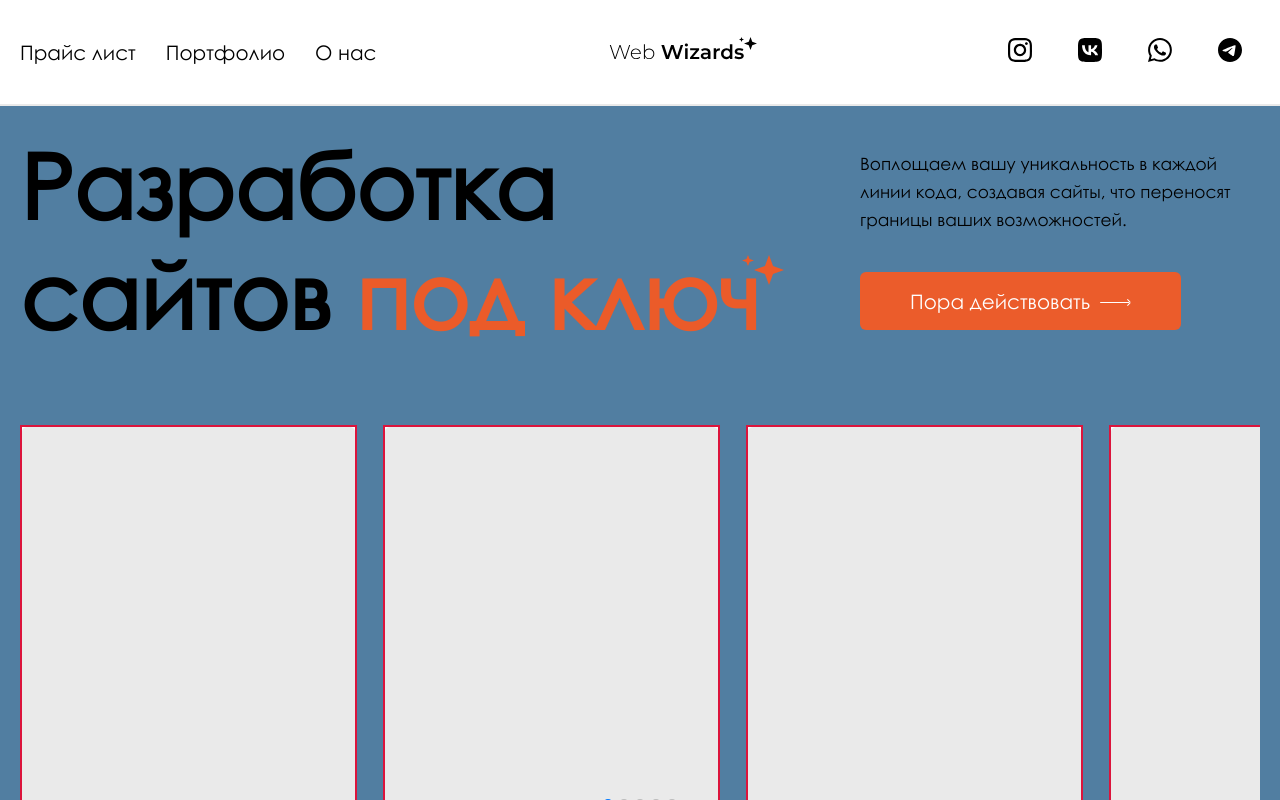
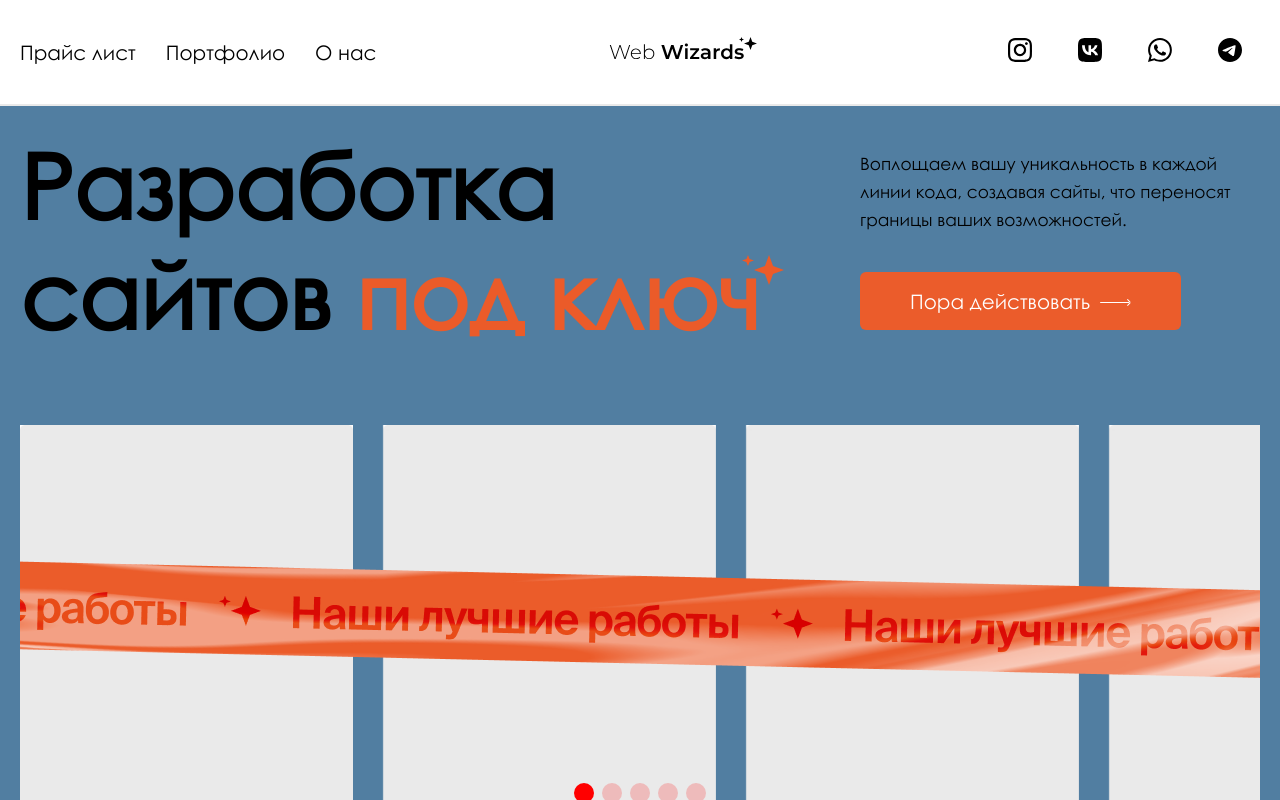
Before and after one commit to vanekh-abramov/web-studio, a React (Create React App) app: page / in a window 1280 px wide. Built offline with nearby package versions, Linux system fonts and the light colour scheme.

Commit message:
feat: add slider line

```diff
--- a/src/components/mainSlider/MainSlider.module.css
+++ b/src/components/mainSlider/MainSlider.css
@@ -7,11 +7,26 @@
   height: 100%;
 }
 
+.swiper::after {
+  content: '';
+  z-index: 5;
+  position: absolute;
+  top: 0;
+  left: 0;
+  right: 0;
+  background-repeat: no-repeat;
+  background-position: center;
+  background-image: url('../../../public/img/slider/slider_line.png');
+  width: 100%;
+  height: 100%;
+  pointer-events: none;
+}
+
 .swiper-slide {
   text-align: center;
   font-size: 18px;
   background: #000000;
-  border: crimson 2px solid;
+  /* border: crimson 2px solid; */
   /* Center slide text vertically */
   display: flex;
   justify-content: center;
@@ -19,7 +34,7 @@
 }
 
 .swiper-slide img {
-  border: crimson 2px solid;
+  /* border: crimson 2px solid; */
   display: block;
   width: 100%;
   height: 100%;
--- a/src/components/mainSlider/MainSlider.jsx
+++ b/src/components/mainSlider/MainSlider.jsx
@@ -2,7 +2,8 @@ import { Swiper, SwiperSlide } from "swiper/react";
 import { Pagination, FreeMode } from "swiper/modules";
 import "swiper/scss";
 import "swiper/scss/pagination";
-import style from "./MainSlider.module.scss";
+import "./MainSlider.css";
+// import style from "./MainSlider.module.scss";
 import emptyCard from "./emptyCard.jpeg";
 
 export function MainSlider() {
@@ -13,7 +14,7 @@ export function MainSlider() {
       spaceBetween={30}
       //   centeredSlides={true}
       pagination={{ clickable: true }}
-      className={style.mySwiper}
+      className='mySwiper'
     >
       <SwiperSlide>
         <img src={emptyCard} alt='fds' />
--- a/src/components/mainSlider/MainSlider.module.scss
+++ /dev/null
@@ -1,39 +0,0 @@
-.mySwiper {
-  // height: 700px;
-  //background-color: crimson;
-}
-
-.swiper {
-  width: 100%;
-  height: 100%;
-  overflow: visible;
-}
-
-.swiper-slide {
-  text-align: center;
-  font-size: 18px;
-  background: #000000;
-  border: crimson 2px solid;
-  /* Center slide text vertically */
-  display: flex;
-  justify-content: center;
-  align-items: center;
-}
-
-.mySwiper img {
-  border: crimson 2px solid;
-  display: block;
-  width: 100%;
-  height: 100%;
-  object-fit: cover;
-}
-
-.swiper-pagination {
-  bottom: -50px !important;
-}
-
-.swiper-pagination-bullet {
-  width: 20px;
-  height: 20px;
-  background-color: red;
-}
```
Also changed, not shown: public/img/slider/slider_line.png (added), 1 other file (tests, documents, lock files or other folders).
